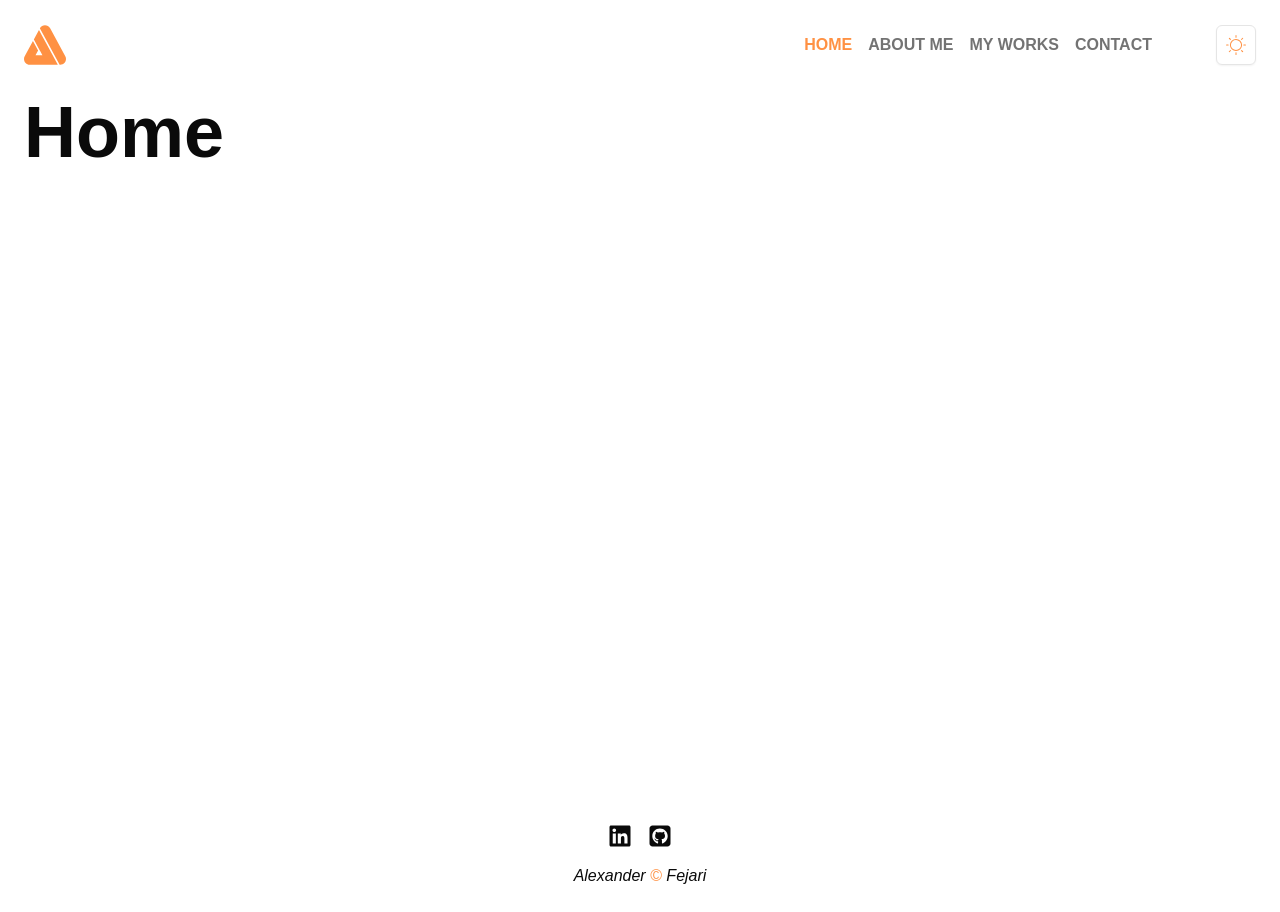
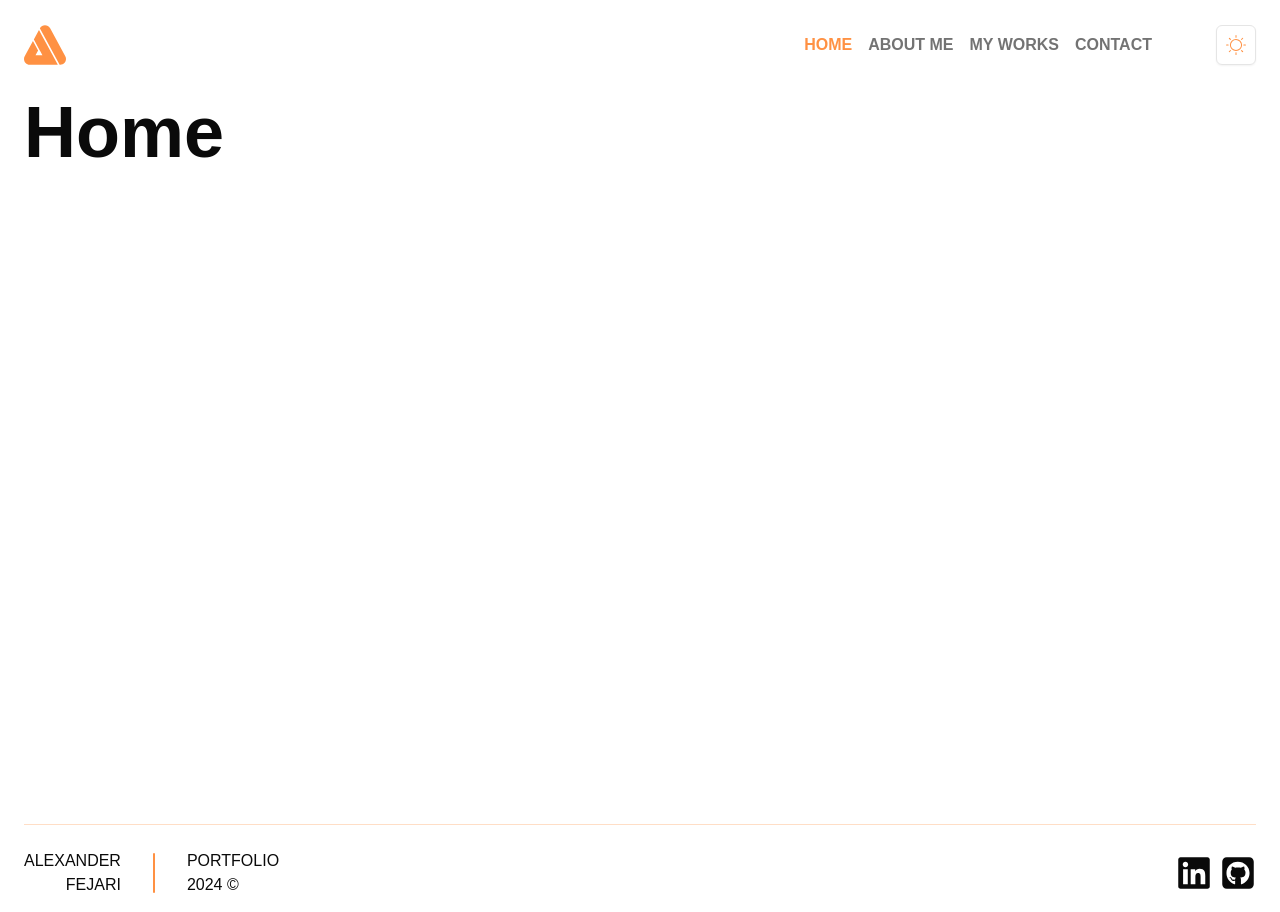
Before and after one commit to Alexander-Fejari/portfolio, a React (Vite) app: page / in a window 1280 px wide. Built offline with nearby package versions, Linux system fonts and the light colour scheme.

Commit message:
footer  done

```diff
--- a/src/components/Footer.tsx
+++ b/src/components/Footer.tsx
@@ -4,20 +4,21 @@ import Typography from "@/components/Typography";
 const Footer = () => {
     return (
         <>
-            <section className={'w-full flex flex-col justify-center items-center gap-y-4'}>
-                <section className="flex gap-x-4">
-                    <SocialIcon size={'24'}/>
-                </section>
-                <section className=" flex">
-                    <Typography as={'cite'}>
-                        Alexander
-                        <Typography as={'em'} className={'text-primary'}> © </Typography>
+            <section
+                className={'pt-6 w-full flex justify-between items-center border-t border-primary/30 dark:border-white/30'}>
+                <section className='flex items-center gap-x-4 md:gap-x-8'>
+                    <Typography className={'uppercase flex flex-col text-right '} as={'p'}>
+                        Alexander <br/>
                         Fejari
                     </Typography>
+                    <section className="w-[.125rem] h-10 rounded bg-primary"></section>
+                    <Typography className={'uppercase'} as={'p'}>
+                        Portfolio <br/>
+                        2024 ©
+                    </Typography>
                 </section>
-
+                <SocialIcon size={'36'}/>
             </section>
-
         </>
     )
 }
--- a/src/components/Logo.tsx
+++ b/src/components/Logo.tsx
@@ -1,3 +1,4 @@
+import {Link} from "react-router-dom";
 
 interface LogoProps {
     size: number;
@@ -9,6 +10,7 @@ const Logo = ({ size, color }: LogoProps) => {
     const fillColorClass = color ? `${color}` : 'fill-primary';
 
     return (
+        <Link to={'/'}>
             <svg
                 id="logo"
                 data-name="Calque 2"
@@ -25,6 +27,7 @@ const Logo = ({ size, color }: LogoProps) => {
                     </g>
                 </g>
             </svg>
+        </Link>
     );
 };
 
--- a/src/components/NavBarLinks.tsx
+++ b/src/components/NavBarLinks.tsx
@@ -29,7 +29,7 @@ const NavbarLinks = ({links, className}: Props) => {
         const underline = event.currentTarget.querySelector('.underline') as HTMLElement;
         gsap.to(underline, {
             width: '100%',
-            duration: 0.3,
+            duration: 0.2,
             ease: 'power2.inOut'
         });
     };
@@ -48,7 +48,7 @@ const NavbarLinks = ({links, className}: Props) => {
             {links.map((link, index) => (
                 <li key={index}>
                     <NavLink
-                        className={'navLink text-border uppercase opacity-0 font-bold text-muted-foreground relative'}
+                        className={'navLink text-border uppercase opacity-0 font-bold text-muted-foreground relative break-words'}
                         to={link.path}
                         onMouseEnter={handleHover}
                         onMouseLeave={handleHoverOut}>
--- a/src/components/SocialIcon.tsx
+++ b/src/components/SocialIcon.tsx
@@ -27,17 +27,18 @@ const SocialIcon = ({size}: SocialIcon) => {
             break;
         default:
             break;
-
     }
 
     return (
         <>
-            <a href='https://www.linkedin.com/in/alexander-fejari-5a7802167' target='_blank' onClick={handleLinkedInClick}>
-                <FaLinkedin className={`${sizeClasses}`} />
-            </a>
-            <a href='https://github.com/Alexander-Fejari' target='_blank' onClick={handleGithubClick}>
-                <FaSquareGithub className={`${sizeClasses}`}/>
-            </a>
+            <nav className={'flex items-center gap-x-2'}>
+                <Link className={'transition-all ease-in-out duration-300 hover:text-primary'} to='https://www.linkedin.com/in/alexander-fejari-5a7802167' target='_blank' onClick={handleLinkedInClick}>
+                    <FaLinkedin className={`${sizeClasses}`} />
+                </Link>
+                <Link className={'transition-all ease-in-out duration-300 hover:text-primary'} to='https://github.com/Alexander-Fejari' target='_blank' onClick={handleGithubClick}>
+                    <FaSquareGithub className={`${sizeClasses}`}/>
+                </Link>
+            </nav>
         </>
     )
 }
--- a/src/components/Typography.tsx
+++ b/src/components/Typography.tsx
@@ -19,7 +19,6 @@ type AllowedElements =
     | 'small'
     | 'sub'
     | 'sup'
-    | 'br'
     | 'hr';
 
 // Définir les types pour les props
```
Lines whose indentation alone changed are shown as unchanged.
